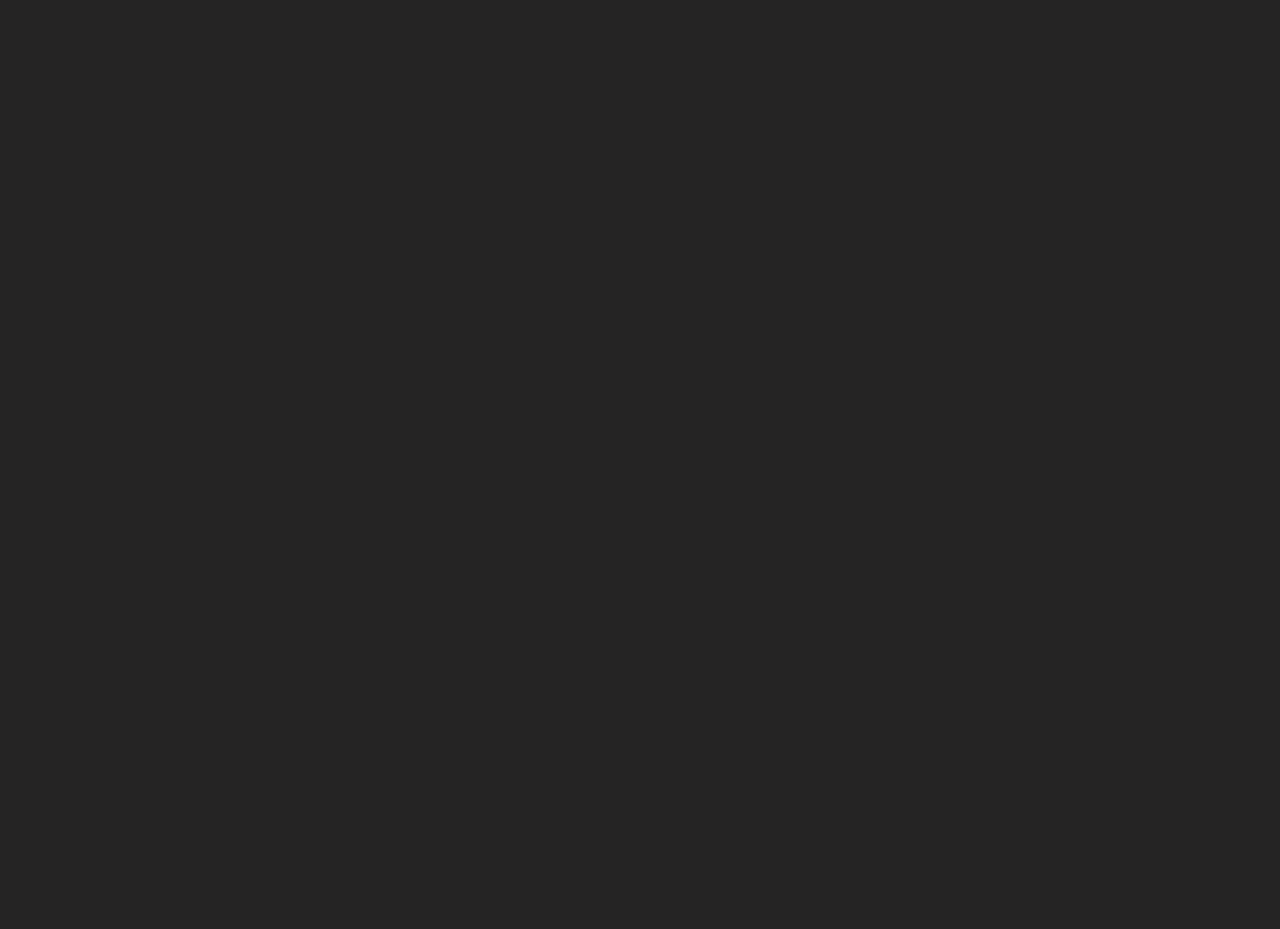
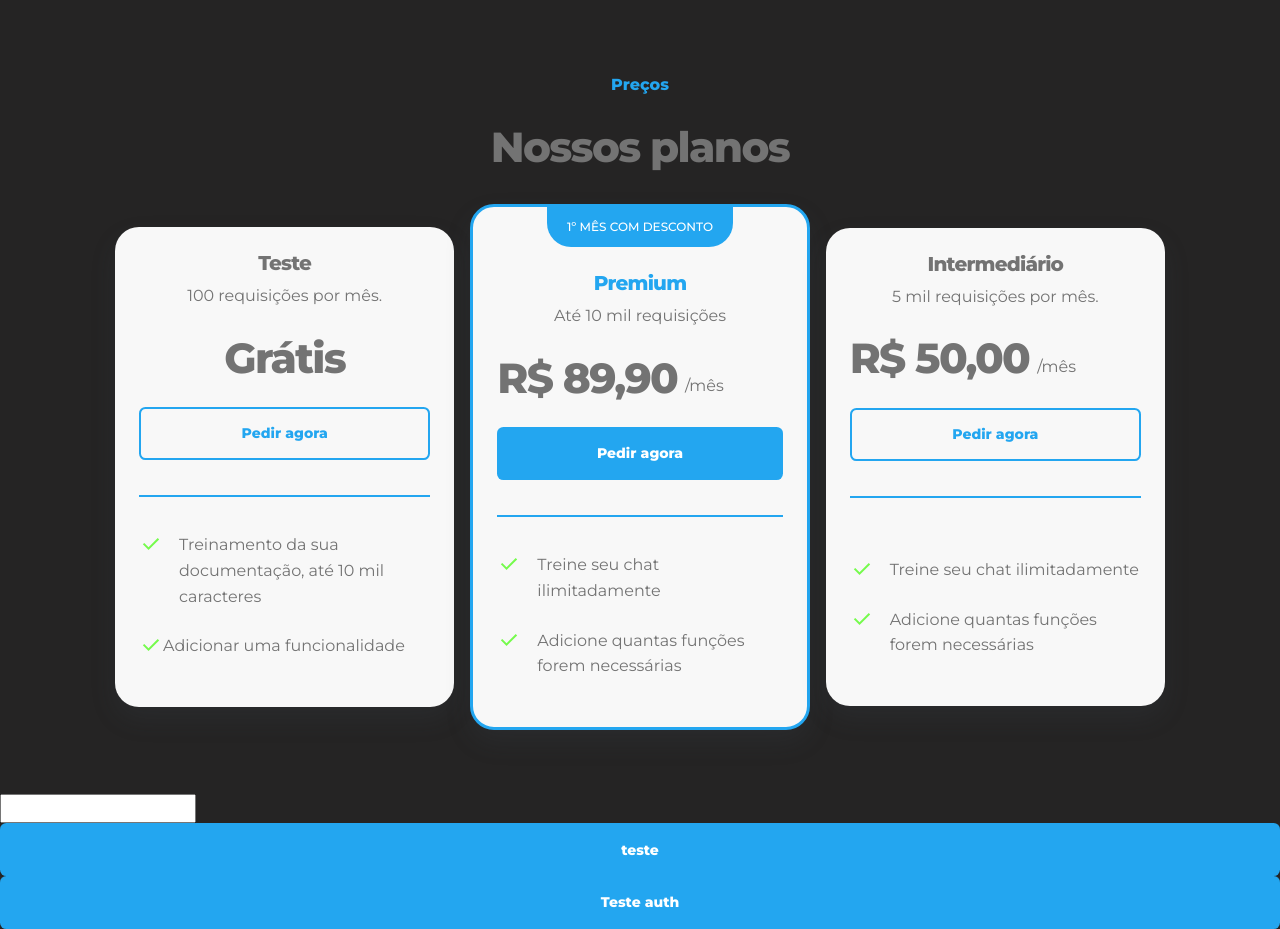
Before and after one commit to gustavokra/lading-page-proj-web, a React (Vite) app: page / in a window 1280 px wide. Shown: the part 2600-3529 px from the top of the page. Before the commit the page ends 2608 px from the top, so only its background shows below. Built offline with nearby package versions, Linux system fonts and the light colour scheme.

Commit message:
adicionando testimonial, princing

```diff
--- a/src/components/Button/Button.tsx
+++ b/src/components/Button/Button.tsx
@@ -3,11 +3,12 @@ import "../../styles/buttons.css"
 interface IButtonProps {
     text: string;
     secondary?: boolean;
+    func: Function;
 }
 
-export default function Button({ text, secondary }: IButtonProps) {
+export default function Button({ text, secondary, func}: IButtonProps) {
     return (
-        <button className={secondary ? "btn-secondary" : "btn-primary"}>
+        <button onClick={() => func} className={secondary ? "btn-secondary" : "btn-primary"}>
             {text}
         </button>
     )
--- a/src/components/TestimonialCard/TestimonialCard.tsx
+++ b/src/components/TestimonialCard/TestimonialCard.tsx
@@ -18,10 +18,10 @@ export default function TestimonialCard(props: ITestimonialProps) {
             </span>
             <span className='rating'>
                 {Array(props.rating).fill(1).map(() =>
-                    <img src={Star} alt="ícone estrela" width={22} height={20} />
+                    <img key={Math.random()} src={Star} alt="ícone estrela" width={22} height={20} />
                 )}
                 {Array(5 - props.rating).fill(1).map(() =>
-                    <img src={StarEmpty} alt="ícone estrela sem fundo" width={20} height={22} />
+                    <img key={Math.random()} src={StarEmpty} alt="ícone estrela sem fundo" width={20} height={22} />
                 )}
             </span>
             <span className='names'>
--- a/src/pages/header/header.tsx
+++ b/src/pages/header/header.tsx
@@ -40,7 +40,7 @@ export default function Header() {
                     <div className="desktop-only">
                         <div className="flex items-center">
                             <a className="reverse-color ml-lg" href="">Login</a>
-                            <Button text="Cadastre-se" />
+                            <Button text="Cadastre-se" func={() => console.log("teste1")} />
                         </div>
                     </div>
                     <div className="mobile-menu">
--- a/src/pages/hero/hero.tsx
+++ b/src/pages/hero/hero.tsx
@@ -20,9 +20,9 @@ export default function Hero() {
                     Já pensou em possuir um chat bot que axilie novos clientes e funcionários e reduza tempo gasto com atendimentos e treinamentos?
                 </p>
                 <div className="flex gap-1">
-                    <span><Button text="Cadastre-se" /></span>
+                    <span><Button text="Cadastre-se" func={() => console.log("teste1")} /></span>
                     <span className="desktop-only">
-                        <Button text="Veja mais" secondary />
+                        <Button text="Veja mais" func={() => console.log("teste1")} secondary />
                     </span>
                 </div>
             </div>
--- a/src/pages/home.tsx
+++ b/src/pages/home.tsx
@@ -1,6 +1,7 @@
 import Header from "./header/header";
 import Hero from "./hero/hero";
 import Solution from "./solution/solution";
+import Pricing from "./tela/Pricing";
 import Testimonials from "./testimonials/testimonials";
 
 export default function Home() {
@@ -10,6 +11,7 @@ export default function Home() {
             <Hero />
             <Solution />
             <Testimonials />
+            <Pricing></Pricing>
         </>
     )
 }
--- /dev/null
+++ b/src/pages/tela/Pricing.css
@@ -0,0 +1,113 @@
+#pricing {
+    display: flex;
+    flex-direction: column;
+    padding-block: 4rem;
+    gap: 2rem;
+
+    color: var(--second-text-color);
+
+    h2,
+    h3 {
+        color: var(--second-text-color);
+    }
+
+    header {
+        display: flex;
+        flex-direction: column;
+        gap: 1.5rem;
+        align-items: center;
+
+        :first-child {
+            color: var(--primary-color);
+            font-weight: var(--fw-bold);
+        }
+    }
+
+    .pricing-card {
+        display: flex;
+        flex-direction: column;
+        gap: 1.5rem;
+        align-self: center;
+        height: min-content;
+        padding: 1.5rem 1.5rem 3rem 1.5rem;
+        background-color: var(--light-gray);
+        border-radius: 1.5rem;
+        box-shadow: rgba(58, 68, 78, 0.2) 0px 12px 24px;
+
+        h2 {
+            align-self: center;
+        }
+
+        .hr {
+            height: 1.5px;
+            background-color: var(--primary-color);
+            margin-block: 0.725rem;
+        }
+
+        .features {
+            display: flex;
+            gap: 1rem;
+
+            li {
+                display: flex;
+            }
+        }
+
+        .plan {
+            display: flex;
+            flex-direction: column;
+            align-items: center;
+            gap: 0.5rem;
+        }
+    }
+
+    .premium {
+        border: solid 0.2rem var(--primary-color);
+        padding: 0rem 1.5rem 3rem 1.5rem;
+
+        .plan>h3 {
+            color: var(--primary-color);
+        }
+
+        .bonus {
+            display: flex;
+            justify-content: center;
+            align-items: center;
+            background-color: var(--primary-color);
+            width: 65%;
+            height: 2.5rem;
+            align-self: center;
+            border-bottom-left-radius: 1.5rem;
+            border-bottom-right-radius: 1.5rem;
+
+            p {
+                font-size: 12px;
+                font-weight: var(--fw-md);
+                color: var(--light-text-color);
+            }
+        }
+
+    }
+
+    .price {
+        display: flex;
+        align-items: end;
+
+        p {
+            margin-left: 8px;
+            padding-bottom: 4px;
+        }
+    }
+
+    @media (width >= 1280px) {
+        #pricing {
+          gap: 5rem;
+          padding-block: 5rem;
+        }
+
+        h3 {
+          font-size: 1.25rem;
+        }
+      }
+
+}
--- /dev/null
+++ b/src/pages/tela/Pricing.tsx
@@ -0,0 +1,116 @@
+import Button from "../../components/Button/Button";
+import "../../styles/utility.css"
+import CheckIcon from "../../assets/check_icon.svg";
+import "./Pricing.css"
+import { useState } from "react";
+export default function PlanSection() {
+
+    const [email, setEmail] = useState();
+
+
+    const teste = () => console.log("Teste1");
+
+    function testeHttp() {
+        fetch('https://economia.awesomeapi.com.br/json/last/USD')
+            .then(response => response.json())
+            .then(data => console.log(data))
+            .catch(error => console.error('Erro:', error));
+    }
+
+    function testeAuth() {
+        fetch('https://dummyjson.com/auth/login', {
+        method: 'POST',
+        headers: { 'Content-Type': 'application/json' },
+        body: JSON.stringify({
+
+          username: 'emilys',
+          password: 'emilyspass',
+          expiresInMins: 30,
+        }),
+      })
+      .then(res => res.json())
+      .then(console.log);
+    }
+
+    return (
+        <div>
+            <section id="pricing" className="container">
+                <header>
+                    <p className="desktop-only">Preços</p>
+                    <h2>Nossos planos</h2>
+                </header>
+                <section className="even-columns gap-1">
+                    <div className="pricing-card">
+                        <span className="plan">
+                            <h3>Teste</h3>
+                            <p>100 requisições por mês.</p>
+                        </span>
+                        <h2>Grátis</h2>
+                        <Button text="Pedir agora" secondary key="free" func={teste} />
+                        <span className="hr" /><span className="features">
+                            <img src={CheckIcon} alt="ícone check" width={24} height={24} />
+                            <p>Treinamento da sua documentação, até 10 mil caracteres</p>
+                        </span>
+                        <ul className="features">
+                            <li>
+                                <img src={CheckIcon} alt="ícone check" width={24} height={24} />
+                                <p>Adicionar uma funcionalidade</p>
+                            </li>
+                        </ul>
+                    </div>
+                    <div className="pricing-card premium">
+                        <span className="bonus">
+                            <p>1º MÊS COM DESCONTO</p>
+                        </span>
+                        <span className="plan">
+                            <h3>Premium</h3>
+                            <p>Até 10 mil requisições</p>
+                        </span>
+                        <span className="price">
+                            <h2>R$ 89,90</h2>
+                            <p>/mês</p>
+                        </span>
+                        <Button text="Pedir agora" key="premium" func={teste} />
+                        <span className="hr" />
+                        <span className="features">
+                            <img src={CheckIcon} alt="ícone check" width={24} height={24} />
+                            <p>Treine seu chat ilimitadamente</p>
+                        </span>
+                        <span className="features">
+                            <img src={CheckIcon} alt="ícone check" width={24} height={24} />
+                            <p>Adicione quantas funções forem necessárias</p>
+                        </span>
+                    </div>
+                    <div className="pricing-card">
+                        <span className="plan">
+                            <h3>Intermediário</h3>
+                            <p>5 mil requisições por mês.</p>
+                        </span>
+                        <span className="price">
+                            <h2>R$ 50,00</h2>
+                            <p>/mês</p>
+                        </span>
+                        <Button text="Pedir agora" secondary key="free" func={teste} />
+                        <span className="hr" /><span className="features">
+                        </span>
+                        <span className="features">
+                            <img src={CheckIcon} alt="ícone check" width={24} height={24} />
+                            <p>Treine seu chat ilimitadamente</p>
+                        </span>
+                        <span className="features">
+                            <img src={CheckIcon} alt="ícone check" width={24} height={24} />
+                            <p>Adicione quantas funções forem necessárias</p>
+                        </span>
+                    </div>
+                </section>
+            </section>
+
+            <section id="#contact">
+
+                <input></input>
+                <Button text="teste" func={() => testeHttp()}></Button>
+                <Button text="Teste auth" func={() => testeAuth()}></Button>
+            </section>
+        </div>
+    )
+}
```
Also changed, not shown: src/assets/check_icon.svg (added).
